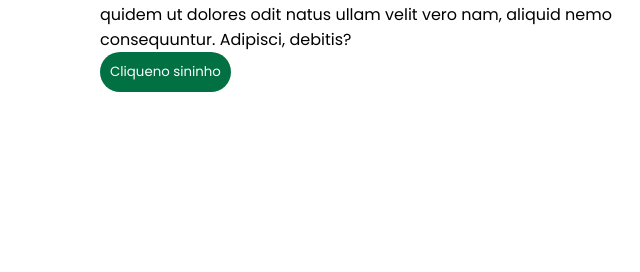
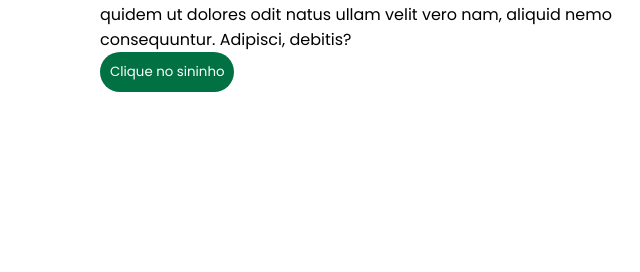
Before and after one commit to Siurylourenco/starbucks-dois, a plain HTML site: page index.html in a window 1280 px wide. Shown: the part 530-802 px from the top of the page, 0-640 px from the left. Drawn offline with Linux system fonts and the light colour scheme.

Commit message:
Alterações no site:[ toque no sininho]

```diff
--- a/index.html
+++ b/index.html
@@ -35,7 +35,7 @@
                 debitis?
             </p>
             <button>
-                Cliqueno sininho
+                Clique no sininho
             </button>
         </div>
 
```
